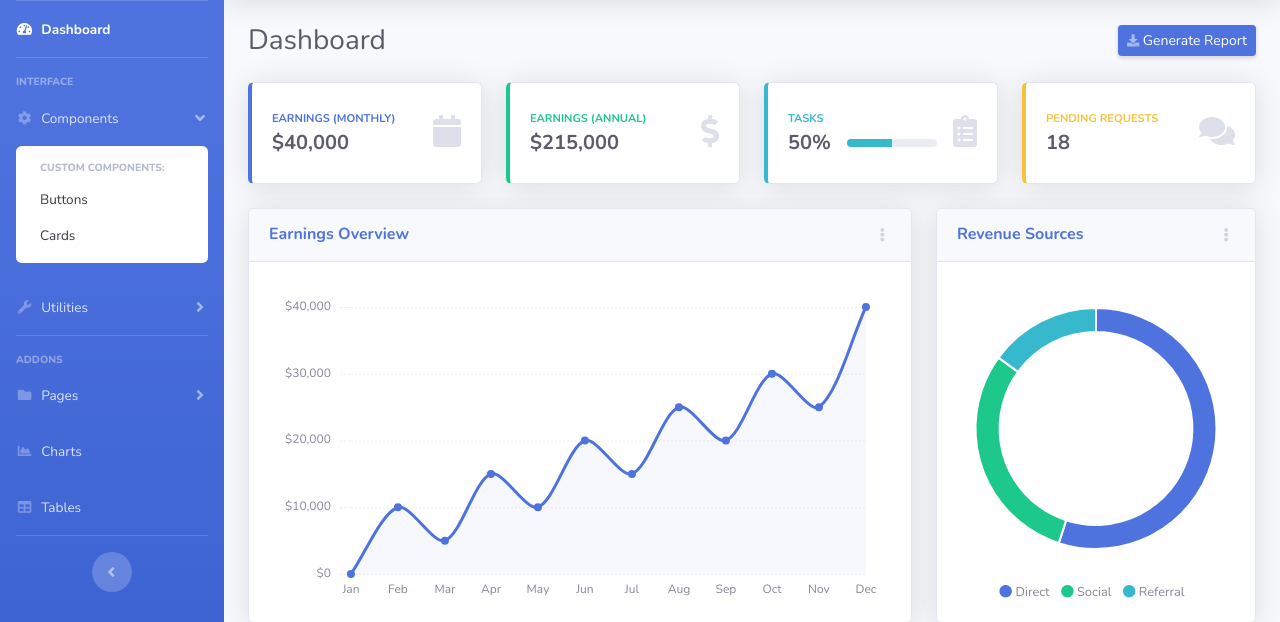
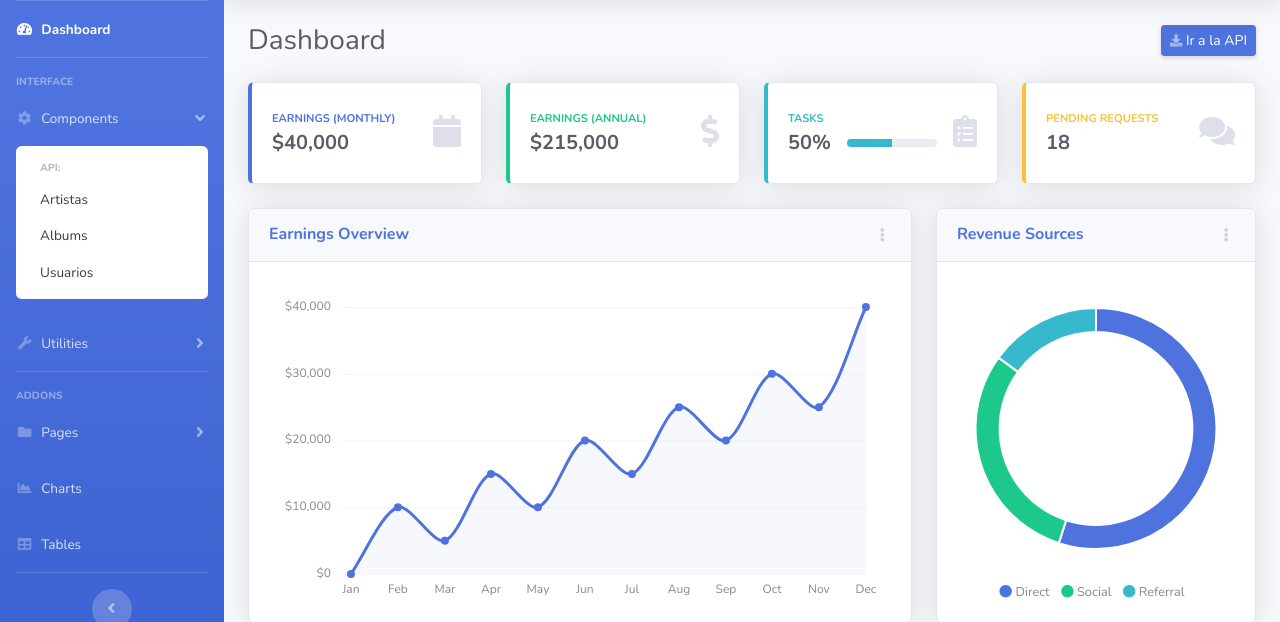
Before and after one commit to richpolis/AlsEvaTec, a Django app: page / in a window 1280 px wide, after a click on "Components". Shown: the part 70-692 px from the top of the page. Run offline with Django 3.2, Linux system fonts and the light colour scheme; some libraries are stand-ins or nearby versions.

Commit message:
Mejoras de albunes

```diff
--- /dev/null
+++ b/albums/templates/albums/random.html
@@ -0,0 +1 @@
+{% extends 'index.html' %}
--- a/albums/views.py
+++ b/albums/views.py
@@ -16,3 +16,14 @@ class IndexView(TemplateView):
     def get_context_data(self, **kwargs):
         context = super(IndexView, self).get_context_data(**kwargs)
         return context
+
+
+class RandomView(TemplateView):
+    """
+       Display endpoints enabled in the app.
+       """
+    template_name = 'albums/random.html'
+
+    def get_context_data(self, **kwargs):
+        context = super(IndexView, self).get_context_data(**kwargs)
+        return context
--- a/albums/viewsets.py
+++ b/albums/viewsets.py
@@ -105,7 +105,7 @@ class ArtistGroupViewSet(viewsets.ModelViewSet):
             if artist:
                 filters['name__icontains'] = artist
             if album:
-                filters['album_set__name__icontains'] = album
+                filters['albums__name__icontains'] = album
             return ArtistGroup.objects.filter(**filters)
         else:
             return ArtistGroup.objects.all().order_by('-id')
--- a/templates/index.html
+++ b/templates/index.html
@@ -1,3 +1,4 @@
+{% load staticfiles %}{% load tz %}{% load l10n %}{% load i18n %}
 <!DOCTYPE html>
 <html lang="en">
 
@@ -12,11 +13,11 @@
   <title>SB Admin 2 - Dashboard</title>
 
   <!-- Custom fonts for this template-->
-  <link href="vendor/fontawesome-free/css/all.min.css" rel="stylesheet" type="text/css">
+  <link href="{% static 'vendor/fontawesome-free/css/all.min.css' %}" rel="stylesheet" type="text/css">
   <link href="https://fonts.googleapis.com/css?family=Nunito:200,200i,300,300i,400,400i,600,600i,700,700i,800,800i,900,900i" rel="stylesheet">
 
   <!-- Custom styles for this template-->
-  <link href="css/sb-admin-2.min.css" rel="stylesheet">
+  <link href="{% static 'css/sb-admin-2.min.css' %}" rel="stylesheet">
 
 </head>
 
@@ -62,9 +63,10 @@
         </a>
         <div id="collapseTwo" class="collapse" aria-labelledby="headingTwo" data-parent="#accordionSidebar">
           <div class="bg-white py-2 collapse-inner rounded">
-            <h6 class="collapse-header">Custom Components:</h6>
-            <a class="collapse-item" href="buttons.html">Buttons</a>
-            <a class="collapse-item" href="cards.html">Cards</a>
+            <h6 class="collapse-header">API:</h6>
+            <a class="collapse-item" href="/api/artists/">Artistas</a>
+            <a class="collapse-item" href="/api/albums/">Albums</a>
+            <a class="collapse-item" href="/api/users/">Usuarios</a>
           </div>
         </div>
       </li>
@@ -77,11 +79,8 @@
         </a>
         <div id="collapseUtilities" class="collapse" aria-labelledby="headingUtilities" data-parent="#accordionSidebar">
           <div class="bg-white py-2 collapse-inner rounded">
-            <h6 class="collapse-header">Custom Utilities:</h6>
-            <a class="collapse-item" href="utilities-color.html">Colors</a>
-            <a class="collapse-item" href="utilities-border.html">Borders</a>
-            <a class="collapse-item" href="utilities-animation.html">Animations</a>
-            <a class="collapse-item" href="utilities-other.html">Other</a>
+            <h6 class="collapse-header">Utilities:</h6>
+            <a class="collapse-item" href="/api/users">Usuarios</a>
           </div>
         </div>
       </li>
@@ -144,6 +143,8 @@
 
       <!-- Main Content -->
       <div id="content">
+
+
 
         <!-- Topbar -->
         <nav class="navbar navbar-expand navbar-light bg-white topbar mb-4 static-top shadow">
@@ -330,11 +331,11 @@
 
         <!-- Begin Page Content -->
         <div class="container-fluid">
-
+        {% block content %}
           <!-- Page Heading -->
           <div class="d-sm-flex align-items-center justify-content-between mb-4">
             <h1 class="h3 mb-0 text-gray-800">Dashboard</h1>
-            <a href="#" class="d-none d-sm-inline-block btn btn-sm btn-primary shadow-sm"><i class="fas fa-download fa-sm text-white-50"></i> Generate Report</a>
+            <a href="/api" class="d-none d-sm-inline-block btn btn-sm btn-primary shadow-sm"><i class="fas fa-download fa-sm text-white-50"></i> Ir a la API</a>
           </div>
 
           <!-- Content Row -->
@@ -608,9 +609,10 @@
 
             </div>
           </div>
-
+          {% endblock %}
         </div>
         <!-- /.container-fluid -->
+
 
       </div>
       <!-- End of Main Content -->
@@ -656,21 +658,21 @@
   </div>
 
   <!-- Bootstrap core JavaScript-->
-  <script src="vendor/jquery/jquery.min.js"></script>
-  <script src="vendor/bootstrap/js/bootstrap.bundle.min.js"></script>
+  <script src="{% static 'vendor/jquery/jquery.min.js' %}"></script>
+  <script src="{% static 'vendor/bootstrap/js/bootstrap.bundle.min.js' %}"></script>
 
   <!-- Core plugin JavaScript-->
-  <script src="vendor/jquery-easing/jquery.easing.min.js"></script>
+  <script src="{% static 'vendor/jquery-easing/jquery.easing.min.js' %}"></script>
 
   <!-- Custom scripts for all pages-->
-  <script src="js/sb-admin-2.min.js"></script>
+  <script src="{% static 'js/sb-admin-2.min.js' %}"></script>
 
   <!-- Page level plugins -->
-  <script src="vendor/chart.js/Chart.min.js"></script>
+  <script src="{% static 'vendor/chart.js/Chart.min.js' %}"></script>
 
   <!-- Page level custom scripts -->
-  <script src="js/demo/chart-area-demo.js"></script>
-  <script src="js/demo/chart-pie-demo.js"></script>
+  <script src="{% static 'js/demo/chart-area-demo.js' %}"></script>
+  <script src="{% static 'js/demo/chart-pie-demo.js' %}"></script>
 
 </body>
 
```
Also changed, not shown: albums/models.py (+5 -4 lines), albums/serializers.py (+21 -17 lines), albums/migrations/0008_auto_20190321_2139.py (added), albums/migrations/0009_auto_20190321_2154.py (added), albums/migrations/0010_auto_20190321_2202.py (added), db.sqlite3, 10 other files.
